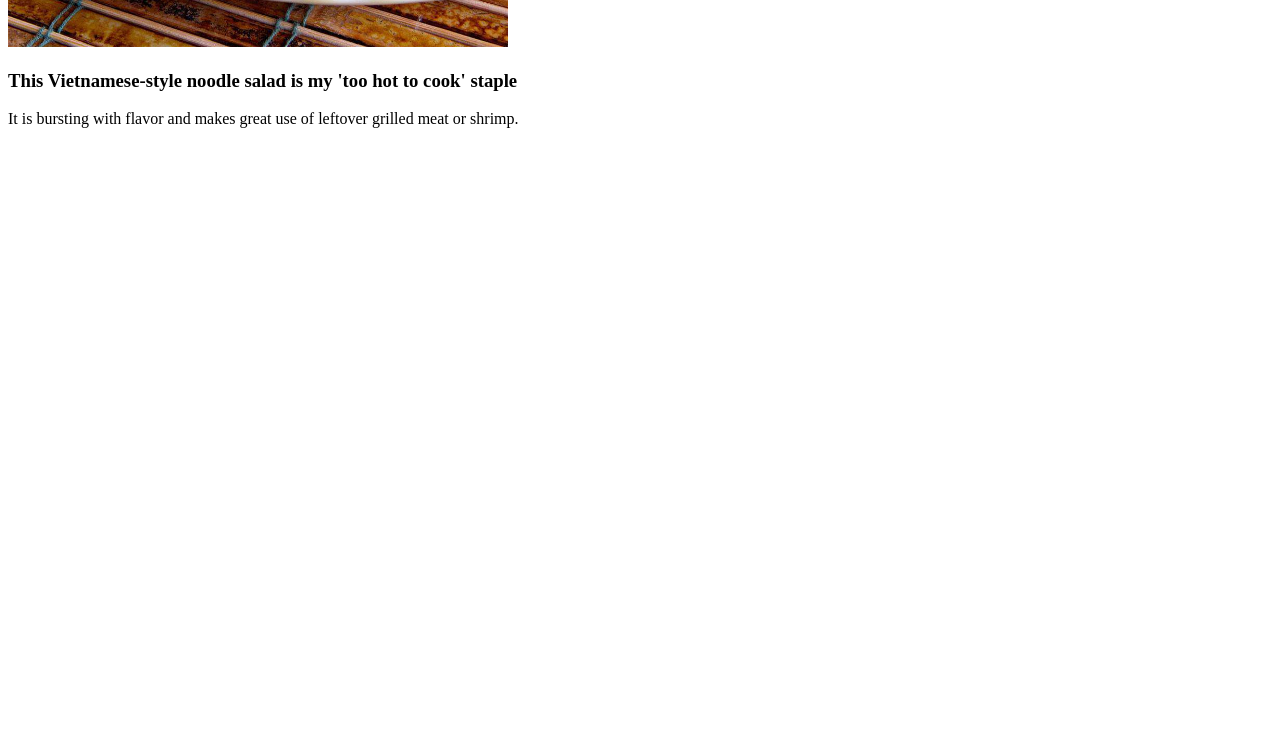
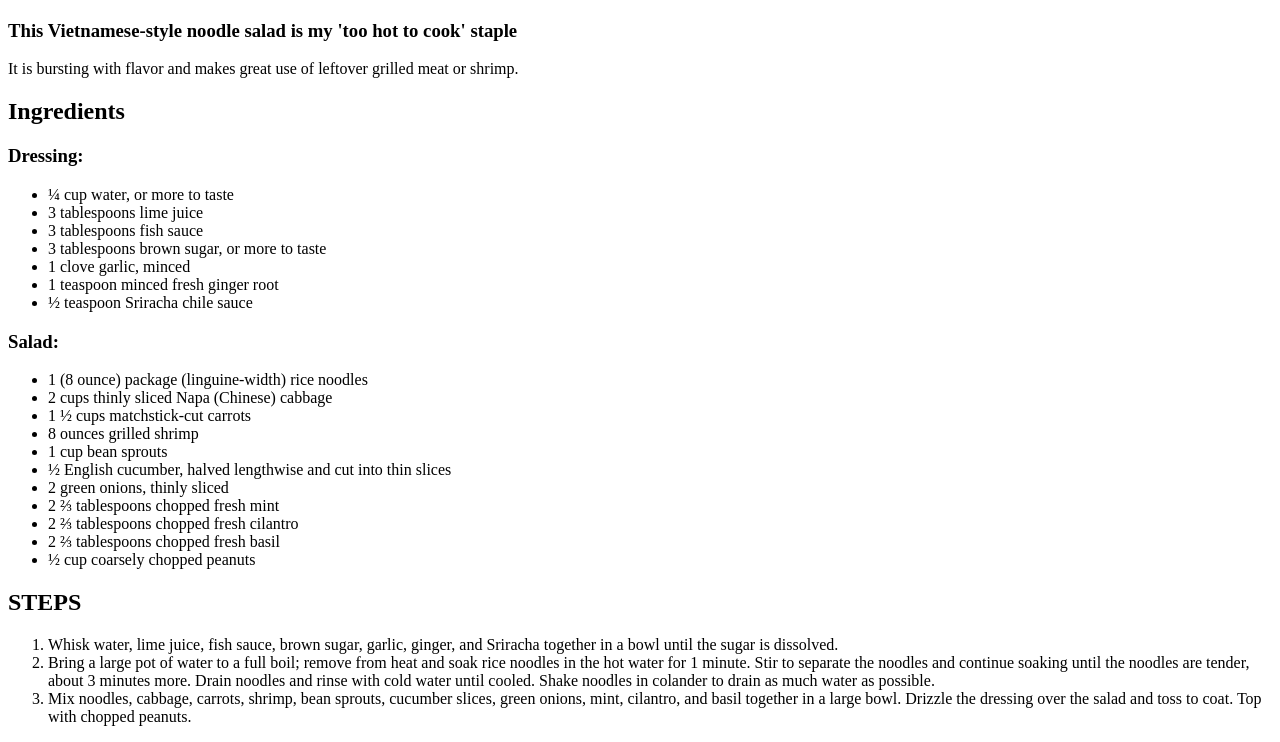
Before and after one commit to dnagn/odin-recipes, a plain HTML site: page recipes/saigon-noodle-salad.html in a window 1280 px wide. Shown: the part 533-1275 px from the top of the page. Before the commit the page ends 800 px from the top, so only its background shows below. Drawn offline with Linux system fonts and the light colour scheme.

Commit message:
Update the recipe page
add ingredients and steps to the saigon noodle salad recipe page

```diff
--- a/recipes/saigon-noodle-salad.html
+++ b/recipes/saigon-noodle-salad.html
@@ -10,8 +10,40 @@
 
     <body>
         <h1>Saigon Noodle Salad</h1>
-        <img  width="500" src="../img/sg-noodle-salad.jpg" alt="a saigon noodle salad dish">
+        <img  width="450" src="../img/sg-noodle-salad.jpg" alt="a saigon noodle salad dish">
         <h3>This Vietnamese-style noodle salad is my 'too hot to cook' staple</h3>
         <p>It is bursting with flavor and makes great use of leftover grilled meat or shrimp.</p>
+
+        <h2>Ingredients</h2>
+        <h3>Dressing:</h3>
+        <ul>
+            <li>¼ cup water, or more to taste</li>
+            <li>3 tablespoons lime juice</li>
+            <li>3 tablespoons fish sauce</li>
+            <li>3 tablespoons brown sugar, or more to taste</li>
+            <li>1 clove garlic, minced</li>
+            <li>1 teaspoon minced fresh ginger root</li>
+            <li>½ teaspoon Sriracha chile sauce</li>
+        </ul>
+        <h3>Salad:</h3>
+        <ul>
+            <li>1 (8 ounce) package (linguine-width) rice noodles</li>
+            <li>2 cups thinly sliced Napa (Chinese) cabbage</li>
+            <li>1 ½ cups matchstick-cut carrots</li>
+            <li>8 ounces grilled shrimp</li>
+            <li>1 cup bean sprouts</li>
+            <li>½ English cucumber, halved lengthwise and cut into thin slices</li>
+            <li>2 green onions, thinly sliced</li>
+            <li>2 ⅔ tablespoons chopped fresh mint</li>
+            <li>2 ⅔ tablespoons chopped fresh cilantro</li>
+            <li>2 ⅔ tablespoons chopped fresh basil</li>
+            <li>½ cup coarsely chopped peanuts</li>
+        </ul>
+        <h2>STEPS</h2>
+        <ol>
+            <li>Whisk water, lime juice, fish sauce, brown sugar, garlic, ginger, and Sriracha together in a bowl until the sugar is dissolved.</li>
+            <li>Bring a large pot of water to a full boil; remove from heat and soak rice noodles in the hot water for 1 minute. Stir to separate the noodles and continue soaking until the noodles are tender, about 3 minutes more. Drain noodles and rinse with cold water until cooled. Shake noodles in colander to drain as much water as possible.</li>
+            <li>Mix noodles, cabbage, carrots, shrimp, bean sprouts, cucumber slices, green onions, mint, cilantro, and basil together in a large bowl. Drizzle the dressing over the salad and toss to coat. Top with chopped peanuts.</li>
+        </ol>
     </body>
 </html>
```
